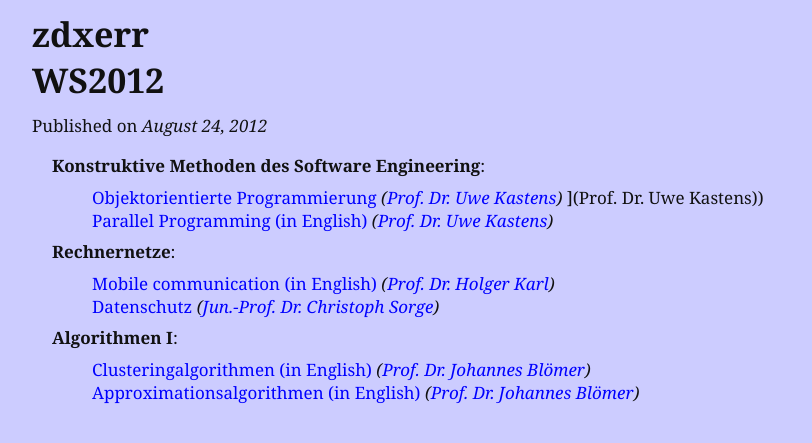
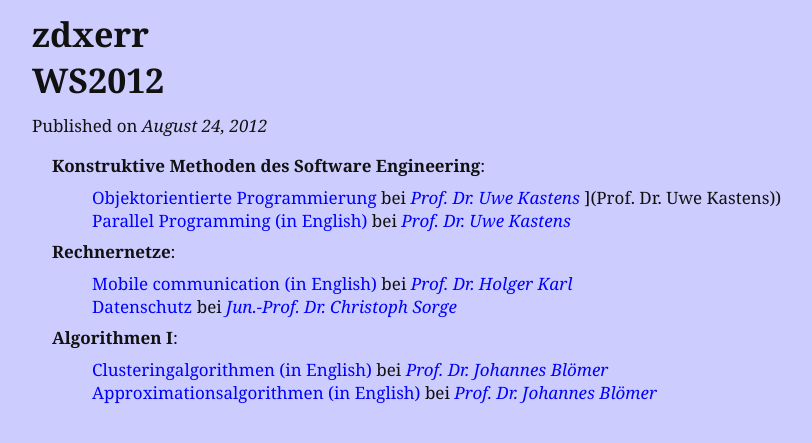
Before and after one commit to zdxerr/zdxerr.github.com, a Jekyll site: the page built from _posts/2012-08-24-ws-2012.markdown, in a window 1280 px wide. Shown: the top 443 px of the page, without its empty margins (208-1020 px from the left). Built offline with Jekyll 4.4.1, drawn with Linux system fonts in a browser that asks for light colours; Markdown is read by kramdown in place of the engine named in the settings.

Commit message:
Some formatting.

```diff
--- a/_posts/2012-08-24-ws-2012.markdown
+++ b/_posts/2012-08-24-ws-2012.markdown
@@ -6,16 +6,16 @@ categories: [links, university, lecture]
 
 - __Konstruktive Methoden des Software Engineering__:
 
-    * [Objektorientierte Programmierung](http://ag-kastens.uni-paderborn.de/lehre/material/oop/) _([Prof. Dr. Uwe Kastens](http://www.cs.uni-paderborn.de/fachgebiete/ag-kastens/wir/uwe.html))_
+    - [Objektorientierte Programmierung](http://ag-kastens.uni-paderborn.de/lehre/material/oop/) bei _[Prof. Dr. Uwe Kastens](http://www.cs.uni-paderborn.de/fachgebiete/ag-kastens/wir/uwe.html)_
     ](Prof. Dr. Uwe Kastens))
-    * [Parallel Programming (in English)](http://ag-kastens.uni-paderborn.de/lehre/material/ppje/) _([Prof. Dr. Uwe Kastens](http://www.cs.uni-paderborn.de/fachgebiete/ag-kastens/wir/uwe.html))_
+    - [Parallel Programming (in English)](http://ag-kastens.uni-paderborn.de/lehre/material/ppje/) bei _[Prof. Dr. Uwe Kastens](http://www.cs.uni-paderborn.de/fachgebiete/ag-kastens/wir/uwe.html)_
 
 - __Rechnernetze__:
 
-    * [Mobile communication (in English)](http://www.cs.uni-paderborn.de/fachgebiete/fachgebiet-rechnernetze/lehre/lehrveranstaltungen/vl-mobilkommunikation.html) _([Prof. Dr. Holger Karl](http://www.cs.uni-paderborn.de/fachgebiete/fachgebiet-rechnernetze/people/hk.html))_
-    * [Datenschutz](http://www.cs.uni-paderborn.de/fachgebiete/fg-netsec/lehre/ws1112/datenschutz.html) _([Jun.-Prof. Dr. Christoph Sorge](http://www.cs.uni-paderborn.de/fachgebiete/fg-netsec/personen/csorge.html))_
+    - [Mobile communication (in English)](http://www.cs.uni-paderborn.de/fachgebiete/fachgebiet-rechnernetze/lehre/lehrveranstaltungen/vl-mobilkommunikation.html) bei _[Prof. Dr. Holger Karl](http://www.cs.uni-paderborn.de/fachgebiete/fachgebiet-rechnernetze/people/hk.html)_
+    - [Datenschutz](http://www.cs.uni-paderborn.de/fachgebiete/fg-netsec/lehre/ws1112/datenschutz.html) bei _[Jun.-Prof. Dr. Christoph Sorge](http://www.cs.uni-paderborn.de/fachgebiete/fg-netsec/personen/csorge.html)_
 
 - __Algorithmen I__:
 
-    * [Clusteringalgorithmen (in English)](http://www.cs.uni-paderborn.de/fachgebiete/ag-bloemer/lehre.html) _([Prof. Dr. Johannes Blömer](http://www.cs.uni-paderborn.de/fachgebiete/ag-bloemer/personen/jbloemer.html))_
-    * [Approximationsalgorithmen (in English)](http://www.cs.uni-paderborn.de/fachgebiete/ag-bloemer/lehre.html) _([Prof. Dr. Johannes Blömer](http://www.cs.uni-paderborn.de/fachgebiete/ag-bloemer/personen/jbloemer.html))_
+    - [Clusteringalgorithmen (in English)](http://www.cs.uni-paderborn.de/fachgebiete/ag-bloemer/lehre.html) bei _[Prof. Dr. Johannes Blömer](http://www.cs.uni-paderborn.de/fachgebiete/ag-bloemer/personen/jbloemer.html)_
+    - [Approximationsalgorithmen (in English)](http://www.cs.uni-paderborn.de/fachgebiete/ag-bloemer/lehre.html) bei _[Prof. Dr. Johannes Blömer](http://www.cs.uni-paderborn.de/fachgebiete/ag-bloemer/personen/jbloemer.html)_
```
